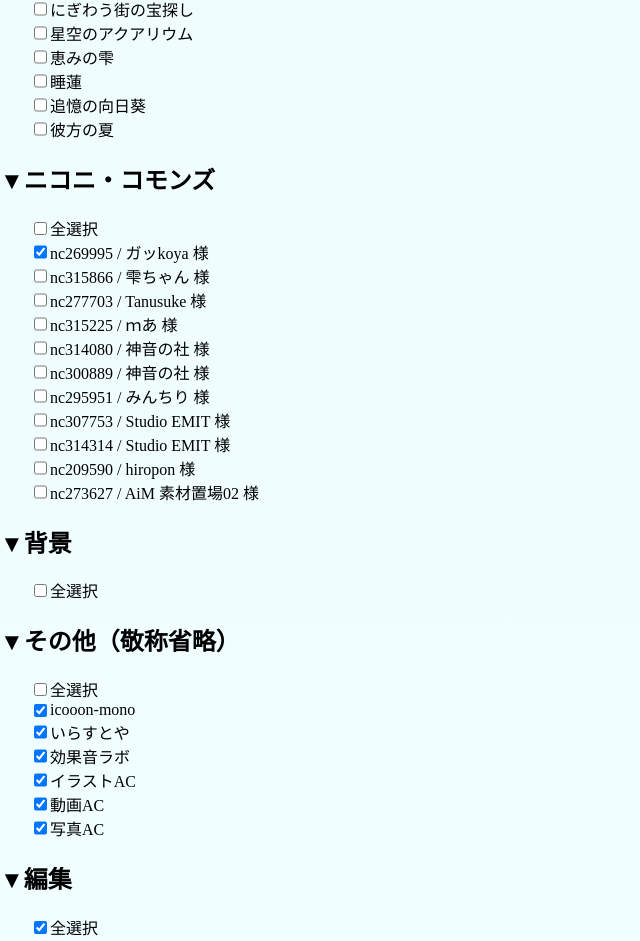
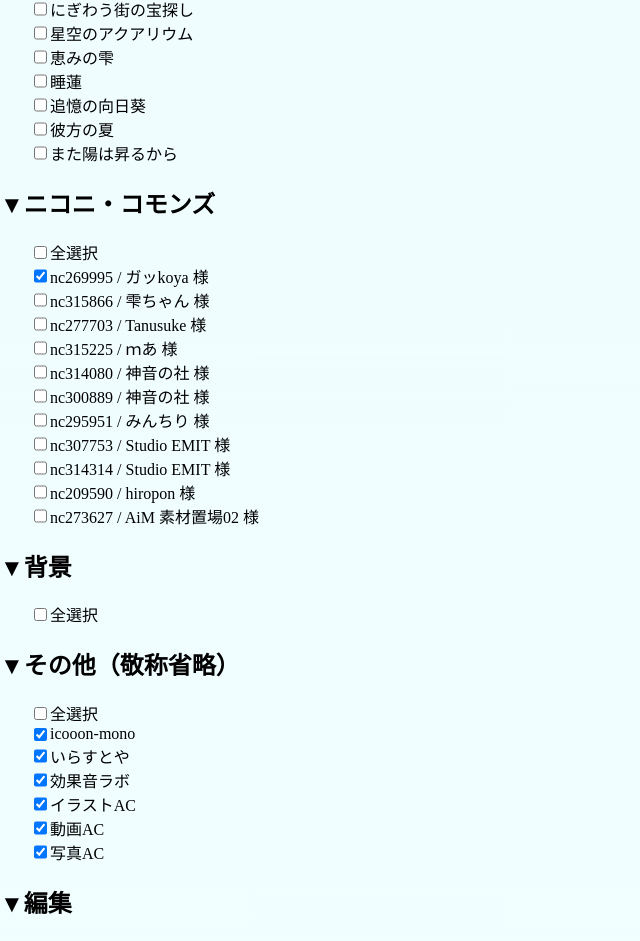
Before and after one commit to n138-kz/youtube-sozai, a plain HTML site: page index.html in a window 1280 px wide. Shown: the part 2974-3915 px from the top of the page, without its empty margins (0-640 px from the left). Drawn offline with nearby package versions, Linux system fonts and the light colour scheme.

Commit message:
また陽は昇るから

```diff
--- a/index.html
+++ b/index.html
@@ -929,6 +929,12 @@
 						instext: '彼方の夏',
 						href: 'https://nostalgic-bgm.booth.pm/items/4915762',
 					},
+					{
+						hashtag: ['のすたるじっくBGM庫', 'た陽は昇るから'],
+						context: 'また陽は昇るから',
+						instext: 'また陽は昇るから',
+						href: 'https://nostalgic-bgm.booth.pm/items/4866550',
+					},
 				];
 				loadobject_and_set(
 					contents,
```
